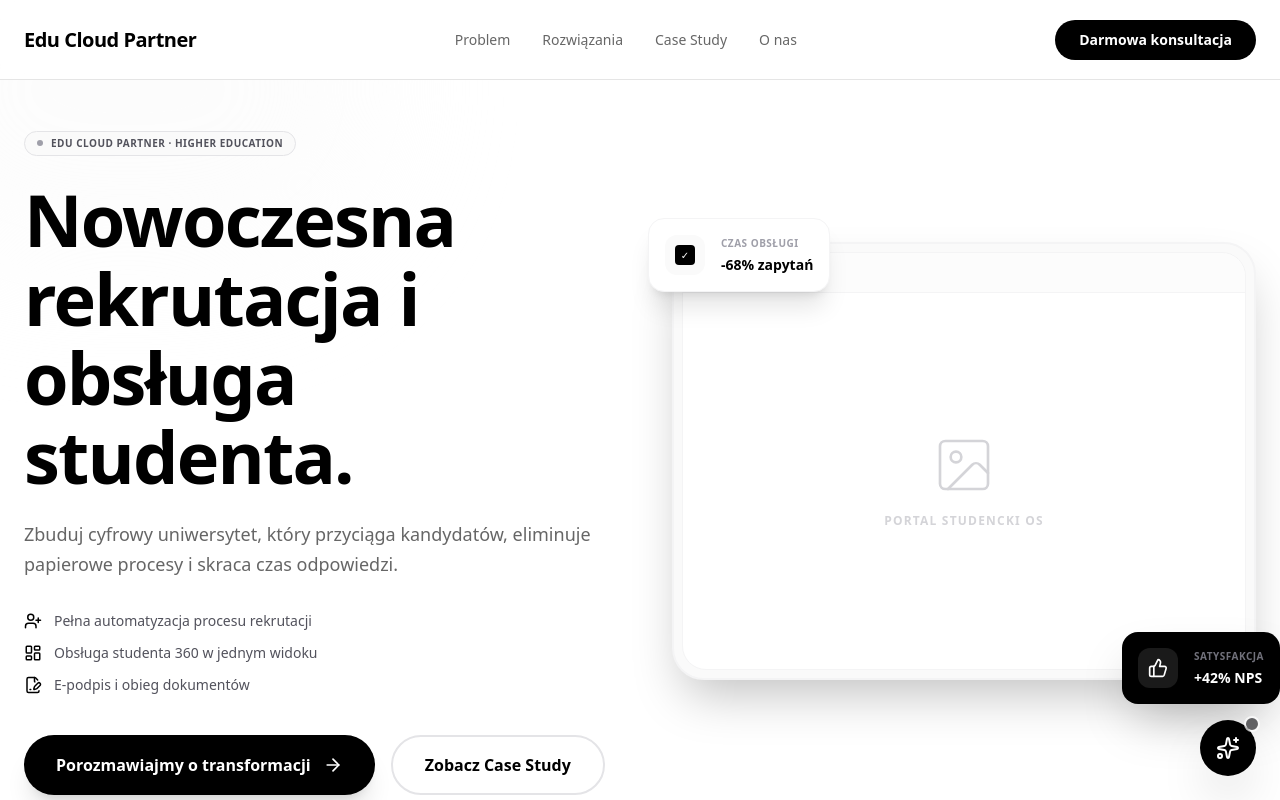
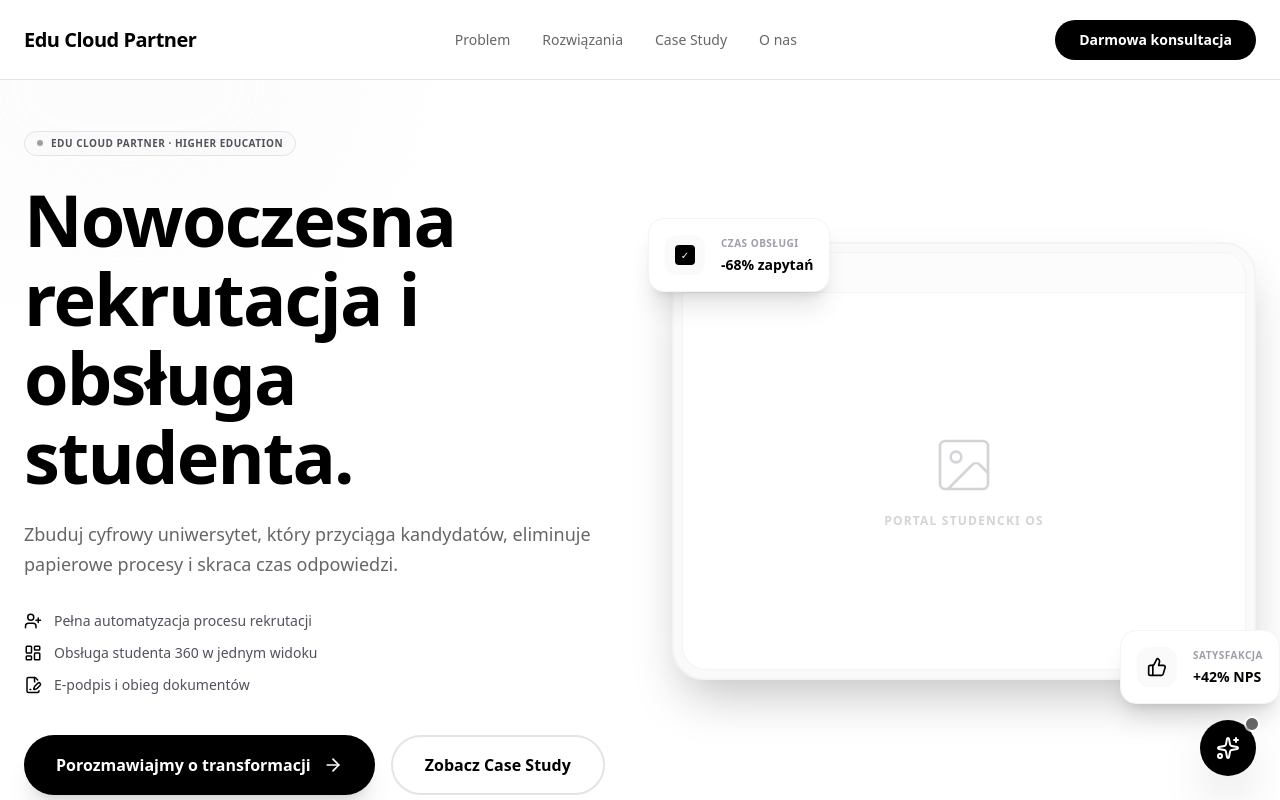
Before and after one commit to Dabermanpl/Think-Beyond-UX, a Next.js app: page /Think-Beyond-UX/ in a window 1280 px wide. Shown: the top 800 px of the page. Built offline with nearby package versions, Linux system fonts and the light colour scheme.

Commit message:
UI: Harmonized Satysfakcja badge styling with the white theme

```diff
--- a/src/components/Hero.tsx
+++ b/src/components/Hero.tsx
@@ -85,13 +85,13 @@ export function Hero() {
             </div>
           </div>
 
-          <div className="absolute -bottom-6 -right-6 bg-black text-white p-4 rounded-2xl shadow-2xl flex items-center gap-4 animate-bounce-subtle-delayed">
-             <div className="w-10 h-10 bg-white/10 rounded-xl flex items-center justify-center">
-                <ThumbsUp size={20} className="text-white" />
+          <div className="absolute -bottom-6 -right-6 bg-white p-4 rounded-2xl border border-zinc-100 shadow-xl flex items-center gap-4 animate-bounce-subtle-delayed">
+             <div className="w-10 h-10 bg-zinc-50 rounded-xl flex items-center justify-center">
+                <ThumbsUp size={20} className="text-black" />
              </div>
              <div className="space-y-1">
-              <div className="text-[10px] font-bold uppercase tracking-wider text-zinc-500">Satysfakcja</div>
-              <div className="text-sm font-bold">+42% NPS</div>
+              <div className="text-[10px] font-bold uppercase tracking-wider text-zinc-400">Satysfakcja</div>
+              <div className="text-sm font-bold text-black">+42% NPS</div>
             </div>
           </div>
         </div>
```
